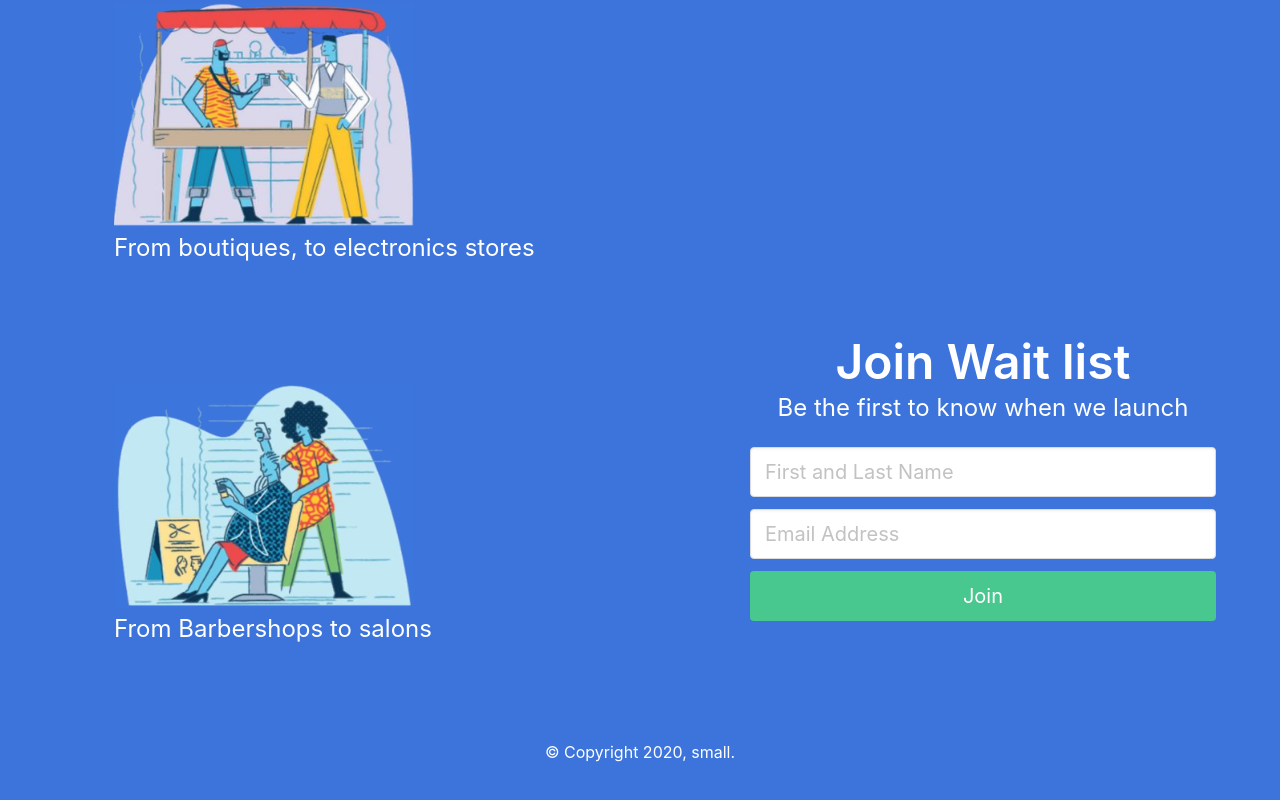
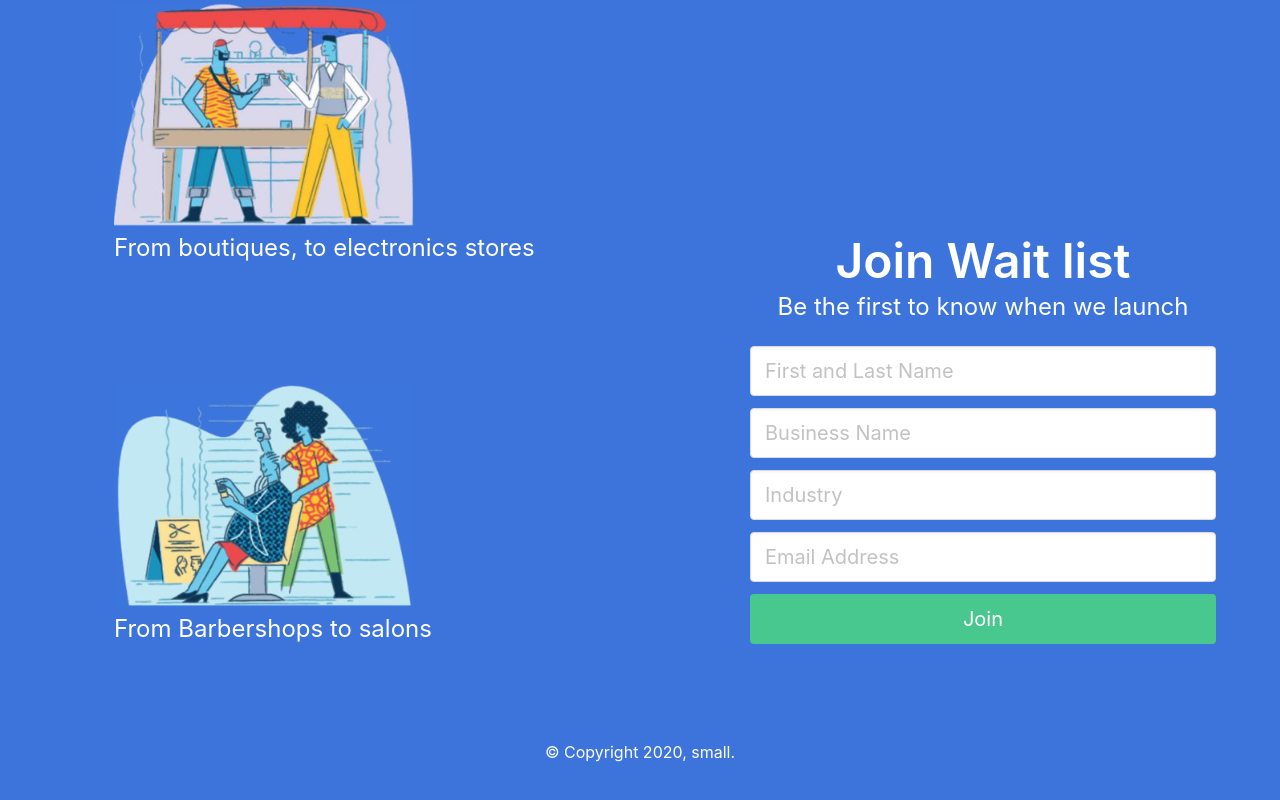
Before and after one commit to harrybanda/small_web, a React (Create React App) app: page / in a window 1280 px wide. Shown: the part 691-1491 px from the top of the page. Built offline with nearby package versions, Linux system fonts and the light colour scheme.

Commit message:
Updated form and github pages

```diff
--- a/src/components/pages/LandingPage.js
+++ b/src/components/pages/LandingPage.js
@@ -4,10 +4,12 @@ import logo from "../../images/logo.png";
 import img1 from "../../images/img1.png";
 import img2 from "../../images/img2.png";
 
-const GOOGLE_FORM_NAME_ID = "entry.569883621";
+const GOOGLE_FORM_NAME_ID = "entry.890943382";
+const GOOGLE_FORM_BUSINESS_ID = "entry.134064900";
+const GOOGLE_FORM_INDUSTRY_ID = "entry.1972110031";
 const GOOGLE_FORM_EMAIL_ID = "emailAddress";
 const GOOGLE_FORM_ACTION_URL =
-  "https://docs.google.com/forms/u/0/d/e/1FAIpQLSfp-VGAhfHnz1da4t9mACauVujyNPEt4FzCgF-zED3lC1tv1w/formResponse";
+  "https://docs.google.com/forms/d/e/1FAIpQLScARTfvsxdO2CCKbToWJfDe-nOO0yLDkdEH7hCmseGw-pPrnQ/formResponse";
 const CORS_PROXY = "https://cors-anywhere.herokuapp.com/";
 
 class LandingPage extends Component {
@@ -16,6 +18,8 @@ class LandingPage extends Component {
 
     this.state = {
       email: "",
+      business: "",
+      industry: "",
       name: ""
     };
   }
@@ -29,6 +33,14 @@ class LandingPage extends Component {
     this.setState({ name: event.target.value });
   };
 
+  handleBusinessChange = event => {
+    this.setState({ business: event.target.value });
+  };
+
+  handleIndustryChange = event => {
+    this.setState({ industry: event.target.value });
+  };
+
   handleEmailChange = event => {
     this.setState({ email: event.target.value });
   };
@@ -37,6 +49,8 @@ class LandingPage extends Component {
     const formData = new FormData();
     formData.append(GOOGLE_FORM_NAME_ID, this.state.name);
     formData.append(GOOGLE_FORM_EMAIL_ID, this.state.email);
+    formData.append(GOOGLE_FORM_BUSINESS_ID, this.state.business);
+    formData.append(GOOGLE_FORM_INDUSTRY_ID, this.state.industry);
     axios
       .post(CORS_PROXY + GOOGLE_FORM_ACTION_URL, formData, {
         headers: {
@@ -46,6 +60,8 @@ class LandingPage extends Component {
       .then(() => {
         this.setState({
           name: "",
+          business: "",
+          industry: "",
           email: ""
         });
         alert("Thank you.");
@@ -149,6 +165,32 @@ class LandingPage extends Component {
                           <input
                             required
                             className="input is-medium"
+                            type="text"
+                            placeholder="Business Name"
+                            name="busness name"
+                            value={this.state.business}
+                            onChange={this.handleBusinessChange}
+                          />
+                        </div>
+                      </div>
+                      <div className="field">
+                        <div className="control">
+                          <input
+                            required
+                            className="input is-medium"
+                            type="text"
+                            placeholder="Industry"
+                            name="industry"
+                            value={this.state.industry}
+                            onChange={this.handleIndustryChange}
+                          />
+                        </div>
+                      </div>
+                      <div className="field">
+                        <div className="control">
+                          <input
+                            required
+                            className="input is-medium"
                             type="email"
                             placeholder="Email Address"
                             name="email"
```
Also changed, not shown: package.json (+7 -1 lines), 1 other file (tests, documents, lock files or other folders).
